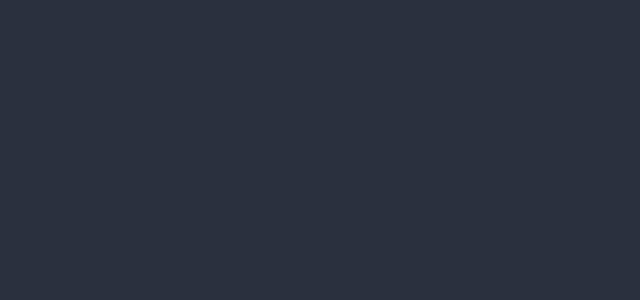
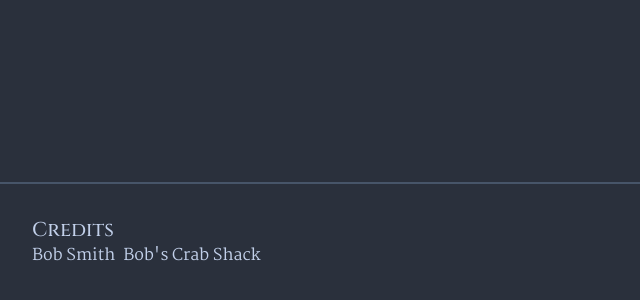
Before and after one commit to RawrBear/theleftbehind, a React (Create React App) app: page / in a window 1280 px wide. Shown: the part 3247-3547 px from the top of the page, without its empty margins (0-640 px from the left). Before the commit the page ends 3349 px from the top, so only its background shows below. Built offline with nearby package versions, Linux system fonts and the light colour scheme.

Commit message:
Added basic footer

```diff
--- a/src/App.js
+++ b/src/App.js
@@ -1,3 +1,4 @@
+import { Footer } from "./components/Footer/Footer";
 import HeaderMenu from "./components/HeaderMenu";
 import Hero from "./components/Hero/Hero";
 import { IntroText } from "./components/IntroText/IntroText";
@@ -14,6 +15,7 @@ function App() {
                 <IntroText />
                 <Timeline />
                 <VideoMessage />
+                <Footer />
             </div>
         </main>
     );
--- /dev/null
+++ b/src/components/Footer/CreditComponent/CreditComponent.jsx
@@ -0,0 +1,11 @@
+import React from "react";
+
+export const CreditComponent = ({ name, channelName, socials }) => {
+    return (
+        <div className="flex gap-2">
+            <p>{name}</p>
+            <p>{channelName}</p>
+            <div className="flex gap-2"></div>
+        </div>
+    );
+};
--- /dev/null
+++ b/src/components/Footer/Footer.jsx
@@ -0,0 +1,16 @@
+import { CreditComponent } from "./CreditComponent/CreditComponent";
+
+export const Footer = () => {
+    return (
+        <footer className="h-28">
+            <section className="grid grid-cols-3 p-8 border-t-2 border-slate-600">
+                <h3 className="col-span-3">Credits</h3>
+                <CreditComponent
+                    name={"Bob Smith"}
+                    channelName={"Bob's Crab Shack"}
+                    socials={{ youtube: "youtube.com", insta: "instagram.com" }}
+                />
+            </section>
+        </footer>
+    );
+};
```
